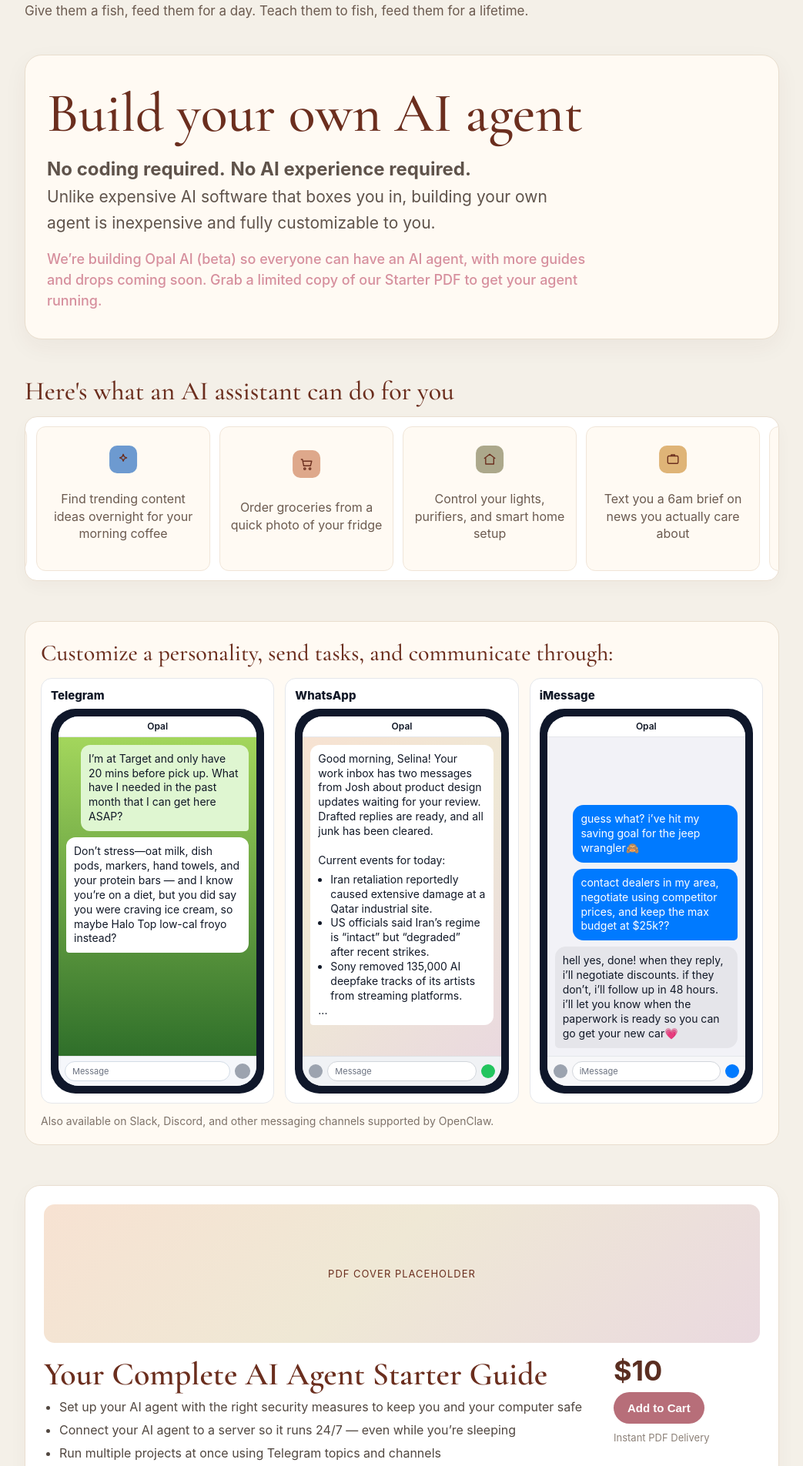
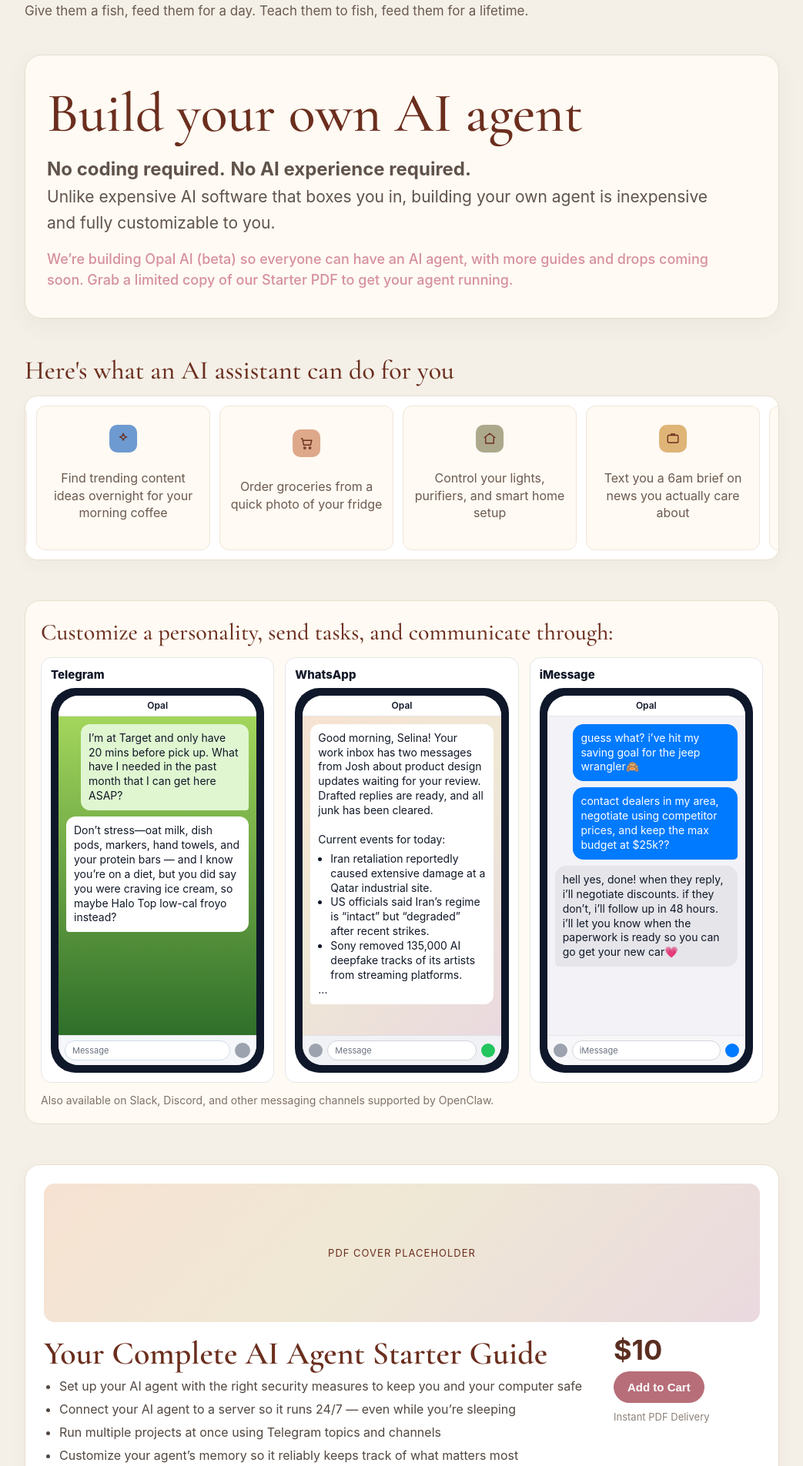
Before and after one commit to opal-the-bot/agent-inbox-mvp, a Next.js app: page /review/opal-ela-7xk9m2/landing in a window 1280 px wide. Shown: the part 135-2040 px from the top of the page at 77% size, without its empty margins (118-1161 px from the left). Built offline with nearby package versions, Linux system fonts and the light colour scheme.

Commit message:
Top-align iMessage chats, widen hero text block, and add memory-customization bullet

```diff
--- a/app/review/opal-ela-7xk9m2/landing/page.tsx
+++ b/app/review/opal-ela-7xk9m2/landing/page.tsx
@@ -9,6 +9,7 @@ const outcomes = [
   'Set up your AI agent with the right security measures to keep you and your computer safe',
   'Connect your AI agent to a server so it runs 24/7 — even while you’re sleeping',
   'Run multiple projects at once using Telegram topics and channels',
+  'Customize your agent’s memory so it reliably keeps track of what matters most',
   'Connect Gmail so your agent can help manage your inbox'
 ];
 
@@ -94,7 +95,7 @@ export default function PrivateDraftLandingPage() {
         </header>
 
         <section style={{ background: '#fffaf3', border: '1px solid #e9dece', borderRadius: 22, padding: '36px 28px', boxShadow: '0 10px 30px rgba(77,46,34,0.05)', marginBottom: 50 }}>
-          <div style={{ maxWidth: 700 }}>
+          <div style={{ maxWidth: 860 }}>
             <h1 className={editorial.className} style={{ fontSize: 'clamp(56px, 8vw, 72px)', lineHeight: 1.1, margin: 0, color: '#6b2e1e', fontWeight: 500 }}>
               Build your own AI agent
             </h1>
@@ -192,7 +193,7 @@ export default function PrivateDraftLandingPage() {
                     <div style={{ height: 26, background: '#ffffff', borderBottom: '1px solid #e5e7eb', display: 'grid', placeItems: 'center', fontSize: 12, color: '#111827', fontWeight: 600 }}>
                       Opal
                     </div>
-                    <div style={{ padding: 10, flex: 1, display: 'flex', flexDirection: 'column', justifyContent: 'flex-end' }}>
+                    <div style={{ padding: 10, flex: 1, display: 'flex', flexDirection: 'column' }}>
                       <div style={{ background: '#007aff', borderRadius: '14px 14px 5px 14px', padding: '9px 10px', marginBottom: 8, color: '#ffffff', fontSize: 14, lineHeight: 1.35, marginLeft: '10%', maxWidth: '90%' }}>
                         guess what? i’ve hit my saving goal for the jeep wrangler🙈
                       </div>
```
